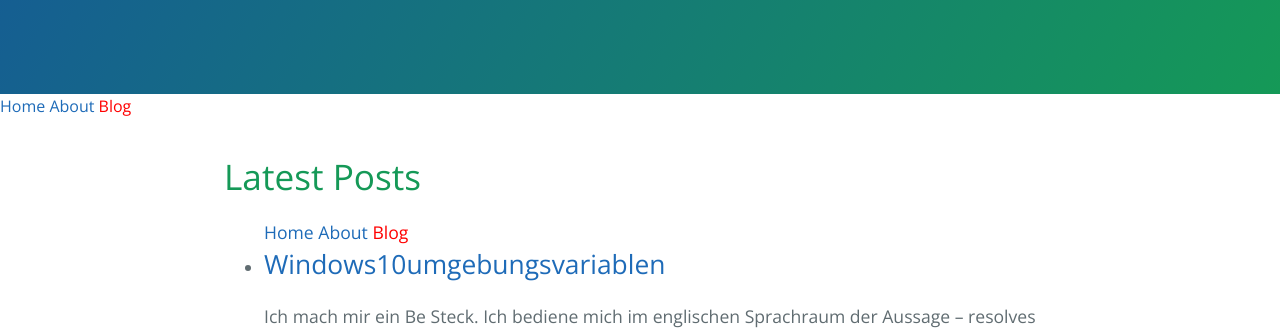
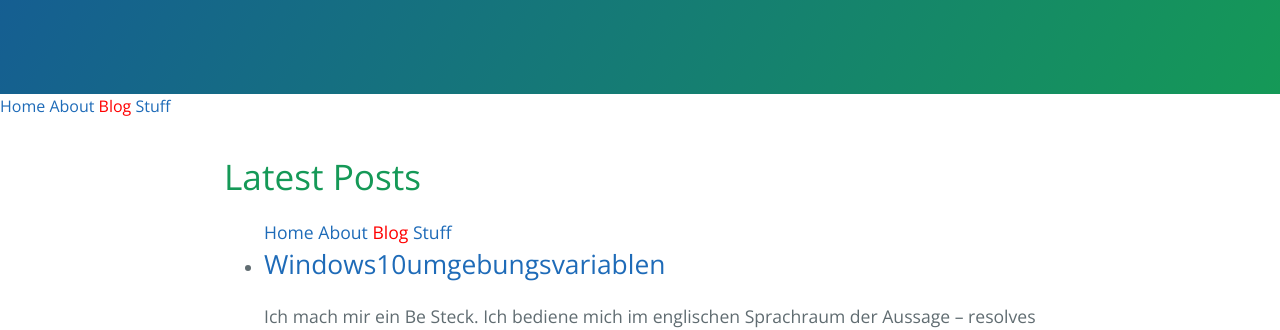
Before and after one commit to ledlightjungledStefan/Osterei, a Jekyll site: the page built from blog.html, in a window 1280 px wide and 900 px high, scrolled down 7869 px. Shown: the part 165-495 px from the top of the window. Built offline with Jekyll 4.4.1, drawn with Linux system fonts in a browser that asks for light colours.

Commit message:
Update navigation.yml
rhetorisch

```diff
--- a/_data/navigation.yml
+++ b/_data/navigation.yml
@@ -4,3 +4,5 @@
   link: /about.html
 - name: Blog
   link: /blog.html
+- name: Stuff
+  link: /stuff.html
```
